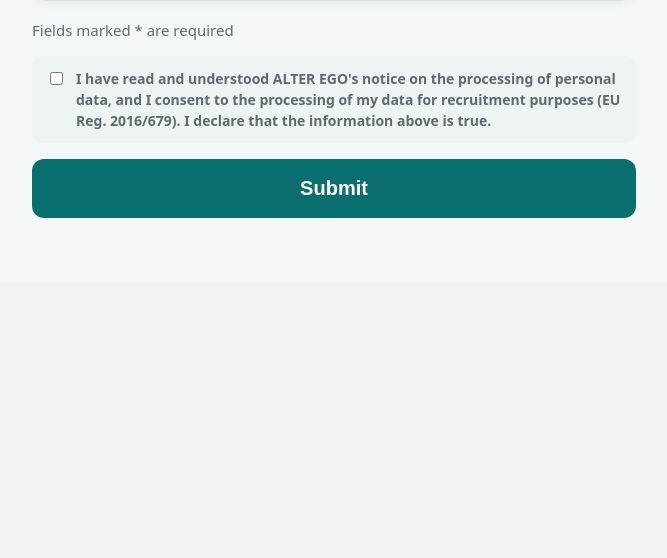
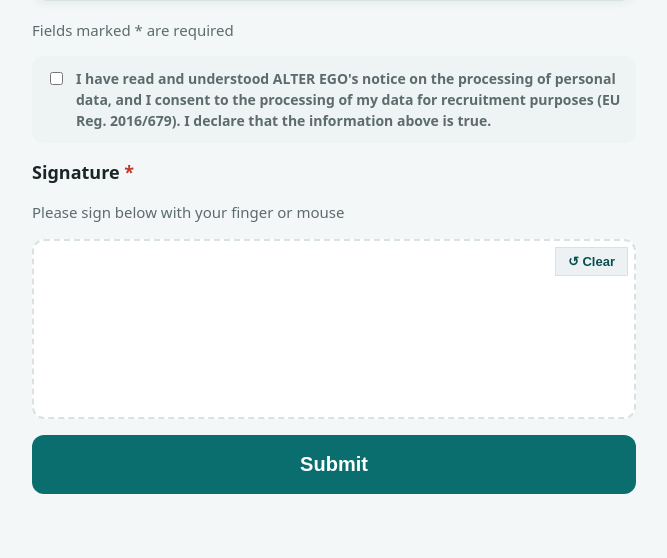
Before and after one commit to Tsifulator/alteregosoftware, a FastAPI app: page /form/1 in a window 1280 px wide. Shown: the part 3594-4152 px from the top of the page, without its empty margins (306-973 px from the left). Before the commit the page ends 3812 px from the top, so only its background shows below. Run offline with FastAPI, Linux system fonts and the light colour scheme.

Commit message:
Add digital signature pad to the intake form
- Candidates sign with finger/stylus/mouse on a dependency-free <canvas> pad
  (the «Υπογραφή / Ο/Η ΔΗΛΩΝ/ΟΥΣΑ» line on the paper form). Required to submit,
  alongside the GDPR consent checkbox; validated client- and server-side.
- Signature saved as signatures/<id>.png (gitignored — personal data); recorded
  on the submission; noted in the Workable summary («Υπογραφή: ✔»).
- PIN-gated /admin/signature/{id} viewer + a "✔ view" link in the admin table.
- 22 tests green (signature validation, save, summary note).

Note: local gemma3 can't translate the new fields into the low-resource scripts
(produced gibberish) — reverted; the 22 non-EL/EN languages keep their prior
translations + English fallback on the new fields, pending a stronger model.

Co-Authored-By: Claude Opus 4.8 (1M context) <noreply@anthropic.com>

```diff
--- a/app.py
+++ b/app.py
@@ -13,7 +13,7 @@ Mirrors the FastAPI + uvicorn style of alteregohr/reminder/app.py.
 from __future__ import annotations
 
 from fastapi import FastAPI, Form, Request
-from fastapi.responses import HTMLResponse, RedirectResponse
+from fastapi.responses import HTMLResponse, RedirectResponse, FileResponse
 from fastapi.staticfiles import StaticFiles
 from fastapi.templating import Jinja2Templates
 from pathlib import Path
@@ -101,14 +101,18 @@ async def submit(request: Request):
             rows.append(row)
     data["experience_rows"] = rows
 
-    # Server-side required check — re-render the form with an error banner if short.
+    # Server-side required check: required fields + consent + a drawn signature.
+    signature = (form.get("signature") or "").strip()
     missing = [k for k in REQUIRED_KEYS if not data.get(k)]
-    if missing:
+    if missing or not form.get("consent") or not store.is_signature(signature):
         return RedirectResponse(url=f"/form/{lang}?error=1", status_code=303)
+
+    data["signed"] = True   # noted in the Workable summary; the image is stored separately
 
     # 1) Persist FIRST so the candidate's data is never lost.
     candidate, meta = build_candidate(lang, data)
     record = store.record_submission(lang, data, candidate)
+    store.save_signature(record["id"], signature)
 
     # 2) Try Workable. 3) Never show the candidate an error — queue on failure.
     ok, workable_id, err = post_candidate(candidate)
@@ -160,6 +164,17 @@ def admin(request: Request, pin: str = ""):
     )
 
 
+@app.get("/admin/signature/{record_id}")
+def admin_signature(record_id: str, pin: str = ""):
+    """Serve a candidate's signature PNG (PIN-gated)."""
+    if not _admin_ok(pin):
+        return HTMLResponse("unauthorized", status_code=401)
+    p = store.signature_path(record_id)
+    if not p:
+        return HTMLResponse("not found", status_code=404)
+    return FileResponse(str(p), media_type="image/png")
+
+
 @app.post("/admin/retry")
 def admin_retry(pin: str = Form("")):
     if not _admin_ok(pin):
--- a/config.py
+++ b/config.py
@@ -24,6 +24,10 @@ LOGS_DIR.mkdir(exist_ok=True)
 SUBMISSIONS_PATH = Path(os.getenv("SUBMISSIONS_PATH", str(PROJECT_ROOT / "submissions.json")))
 # Submissions that failed to reach Workable wait here for a retry.
 QUEUE_PATH = Path(os.getenv("QUEUE_PATH", str(PROJECT_ROOT / "queue.json")))
+# Candidate signature images (PNG, one per submission). Personal data → gitignored,
+# overridable onto a persistent volume like the other paths.
+SIGNATURES_DIR = Path(os.getenv("SIGNATURES_DIR", str(PROJECT_ROOT / "signatures")))
+SIGNATURES_DIR.mkdir(exist_ok=True)
 
 # ─────────────────────────────────────────────────────────────────────────────
 # Workable API — credentials are shared with alteregohr (copy them from
--- a/static/style.css
+++ b/static/style.css
@@ -181,6 +181,22 @@ textarea { resize: vertical; }
 }
 .consent-box input { width: auto; margin-top: 4px; flex-shrink: 0; }
 
+/* signature pad */
+.sig-field { margin-top: 16px; }
+.sig-wrap { position: relative; }
+.sigpad {
+  width: 100%; height: 180px;
+  border: 2px dashed var(--line); border-radius: 12px;
+  background: #fff; touch-action: none; cursor: crosshair; display: block;
+}
+.sigpad.sig-error { border-color: var(--error); }
+.sig-clear {
+  position: absolute; top: 8px; inset-inline-end: 8px;
+  background: #eef1f4; color: var(--brand-dark); font-weight: 600;
+  padding: 6px 12px; font-size: 13px; border: 1px solid var(--line);
+}
+.sig-clear:hover { background: #e2e8e8; }
+
 /* ── RTL tweaks ────────────────────────────────────────────────── */
 body.rtl { text-align: right; }
 body.rtl .lang-card, body.rtl .thanks, body.rtl .picker { text-align: center; }
--- a/templates/admin.html
+++ b/templates/admin.html
@@ -25,7 +25,7 @@
 
   {% if submissions %}
   <table class="subs">
-    <thead><tr><th>Time</th><th>Name</th><th>Lang</th><th>Status</th><th>Workable</th><th>Note</th></tr></thead>
+    <thead><tr><th>Time</th><th>Name</th><th>Lang</th><th>Status</th><th>Workable</th><th>Signature</th><th>Note</th></tr></thead>
     <tbody>
       {% for s in submissions %}
       <tr class="st-{{ s.status }}">
@@ -34,6 +34,7 @@
         <td>{{ s.lang }}</td>
         <td>{{ s.status }}</td>
         <td>{{ s.workable_id or '—' }}</td>
+        <td>{% if s.signed %}<a href="/admin/signature/{{ s.id }}?pin={{ pin }}" target="_blank">✔ view</a>{% else %}—{% endif %}</td>
         <td><small>{{ s.error or '' }}</small></td>
       </tr>
       {% endfor %}
--- a/templates/form.html
+++ b/templates/form.html
@@ -75,6 +75,17 @@
     <input type="checkbox" id="consent" name="consent" value="1" required>
     <span>{{ t('consent') }}</span>
   </label>
+
+  <div class="sig-field">
+    <label>{{ t('signature_label') }} <span class="req">*</span></label>
+    <p class="hint">{{ t('signature_hint') }}</p>
+    <div class="sig-wrap">
+      <canvas id="sigpad" class="sigpad" aria-label="{{ t('signature_label') }}"></canvas>
+      <button type="button" class="sig-clear" id="sig-clear">↺ {{ t('signature_clear') }}</button>
+    </div>
+    <input type="hidden" name="signature" id="signature">
+  </div>
+
   <button type="submit" class="submit-btn" id="submit-btn"
           data-sending="{{ t('submitting') }}">{{ t('submit') }}</button>
 </form>
@@ -82,7 +93,45 @@
 
 {% block scripts %}
 <script>
-  document.getElementById('intake').addEventListener('submit', function () {
+  // Signature pad — finger / stylus / mouse, no dependencies (works offline on a kiosk).
+  (function () {
+    var canvas = document.getElementById('sigpad');
+    if (!canvas) return;
+    var ctx = canvas.getContext('2d');
+    var drawing = false, dirty = false;
+    function resize() {
+      var ratio = Math.max(window.devicePixelRatio || 1, 1);
+      var rect = canvas.getBoundingClientRect();
+      canvas.width = rect.width * ratio;
+      canvas.height = rect.height * ratio;
+      ctx.setTransform(1, 0, 0, 1, 0, 0);
+      ctx.scale(ratio, ratio);
+      ctx.lineWidth = 2.2; ctx.lineCap = 'round'; ctx.lineJoin = 'round';
+      ctx.strokeStyle = '#0A1326';
+    }
+    setTimeout(resize, 0);
+    window.addEventListener('resize', resize);
+    function pt(e) { var r = canvas.getBoundingClientRect(); return { x: e.clientX - r.left, y: e.clientY - r.top }; }
+    canvas.addEventListener('pointerdown', function (e) { drawing = true; var p = pt(e); ctx.beginPath(); ctx.moveTo(p.x, p.y); canvas.classList.remove('sig-error'); e.preventDefault(); });
+    canvas.addEventListener('pointermove', function (e) { if (!drawing) return; var p = pt(e); ctx.lineTo(p.x, p.y); ctx.stroke(); dirty = true; e.preventDefault(); });
+    window.addEventListener('pointerup', function () { drawing = false; });
+    document.getElementById('sig-clear').addEventListener('click', function () {
+      ctx.clearRect(0, 0, canvas.width, canvas.height); dirty = false;
+      document.getElementById('signature').value = '';
+    });
+    window.__sigDirty = function () { return dirty; };
+    window.__sigData = function () { return dirty ? canvas.toDataURL('image/png') : ''; };
+  })();
+
+  document.getElementById('intake').addEventListener('submit', function (ev) {
+    if (window.__sigDirty && !window.__sigDirty()) {           // require a signature
+      ev.preventDefault();
+      var c = document.getElementById('sigpad');
+      c.classList.add('sig-error');
+      c.scrollIntoView({ behavior: 'smooth', block: 'center' });
+      return;
+    }
+    if (window.__sigData) document.getElementById('signature').value = window.__sigData();
     var b = document.getElementById('submit-btn');
     b.disabled = true;
     b.textContent = b.dataset.sending;
--- a/translations/el.json
+++ b/translations/el.json
@@ -14,7 +14,10 @@
     "select_placeholder": "— επιλέξτε —",
     "consent": "Έλαβα γνώση της Ενημέρωσης της ALTER EGO για την επεξεργασία δεδομένων προσωπικού χαρακτήρα και συναινώ στην επεξεργασία των δεδομένων μου για σκοπούς πρόσληψης (Καν. ΕΕ 2016/679). Δηλώνω υπεύθυνα ότι τα παραπάνω στοιχεία είναι αληθή.",
     "consent_ack": "Έλαβα γνώση και συμφωνώ",
-    "error_required": "Παρακαλώ συμπληρώστε όλα τα υποχρεωτικά πεδία.",
+    "signature_label": "Υπογραφή",
+    "signature_hint": "Υπογράψτε παρακάτω με το δάχτυλο ή το ποντίκι",
+    "signature_clear": "Καθαρισμός",
+    "error_required": "Παρακαλώ συμπληρώστε όλα τα υποχρεωτικά πεδία και υπογράψτε παρακάτω.",
     "thanks_title": "Ευχαριστούμε!",
     "thanks_body": "Η αίτησή σας ελήφθη. Η ομάδα μας θα επικοινωνήσει μαζί σας.",
     "admin_title": "Υποβολές",
--- a/translations/en.json
+++ b/translations/en.json
@@ -14,7 +14,10 @@
     "select_placeholder": "— choose —",
     "consent": "I have read and understood ALTER EGO's notice on the processing of personal data, and I consent to the processing of my data for recruitment purposes (EU Reg. 2016/679). I declare that the information above is true.",
     "consent_ack": "I have read and I agree",
-    "error_required": "Please fill in all required fields.",
+    "signature_label": "Signature",
+    "signature_hint": "Please sign below with your finger or mouse",
+    "signature_clear": "Clear",
+    "error_required": "Please fill in all required fields and sign below.",
     "thanks_title": "Thank you!",
     "thanks_body": "Your application has been received. Our team will contact you.",
     "admin_title": "Submissions",
--- a/workable_client.py
+++ b/workable_client.py
@@ -118,6 +118,8 @@ def _compose_summary(lang: str, data: dict, no_email: bool, orig_name: str | Non
         lines.append("⚠ Χωρίς email — επικοινωνία μέσω τηλεφώνου.")
     if orig_name:
         lines.append(f"Όνομα (πρωτότυπη γραφή): {orig_name}")
+    if data.get("signed"):
+        lines.append("Υπογραφή: ✔ ψηφιακή υπογραφή ελήφθη (αρχείο στο intake app)")
     lines.append("")
 
     for f in FIELDS:
```
Also changed, not shown: store.py (+34 -1 lines), tests/test_intake.py (+40 -0 lines), 2 other files.
